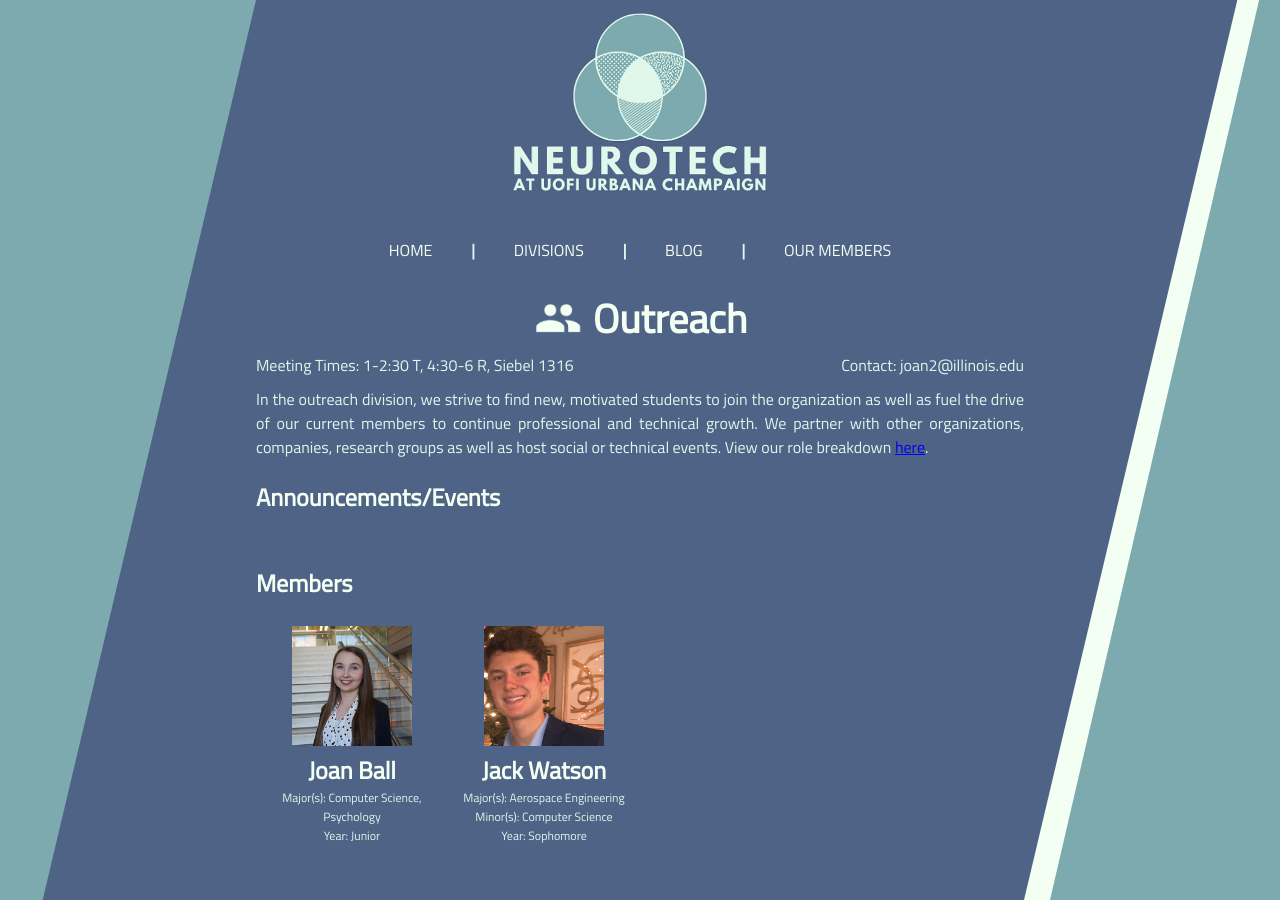
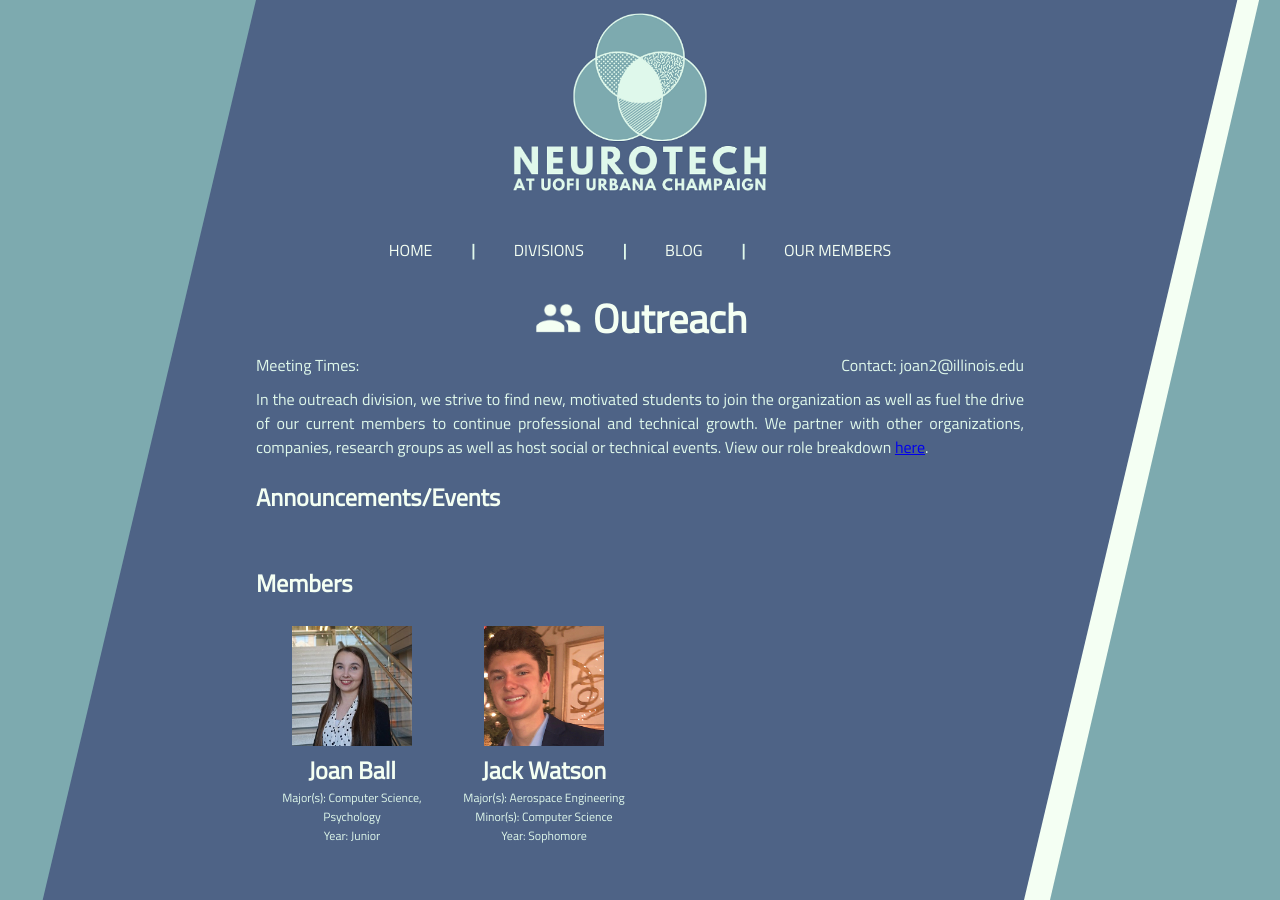
Before and after one commit to neurotech-uiuc/neurotech-site, a Jekyll site: the page built from divisions/outreach.markdown, in a window 1280 px wide. Built offline with Jekyll 4.4.1, drawn with Linux system fonts in a browser that asks for light colours.

```diff
--- a/_data/divisions.json
+++ b/_data/divisions.json
@@ -5,7 +5,7 @@
     "link": "outreach.html",
     "description": "In the outreach division, we strive to find new, motivated students to join the organization as well as fuel the drive of our current members to continue professional and technical growth. We partner with other organizations, companies, research groups as well as host social or technical events. View our role breakdown <a href=\"/assets/outreach-roles.pdf\">here</a>.",
     "contact": "joan2@illinois.edu",
-    "meeting_info": "1-2:30 T, 4:30-6 R, Siebel 1316",
+    "meeting_info": "",
     "members":
     [
       "Joan Ball",
```
Also changed, not shown: assets/images/hardware-panel.png, assets/images/outreach-panel.png, assets/images/research-panel.png, assets/images/software-panel.png.
